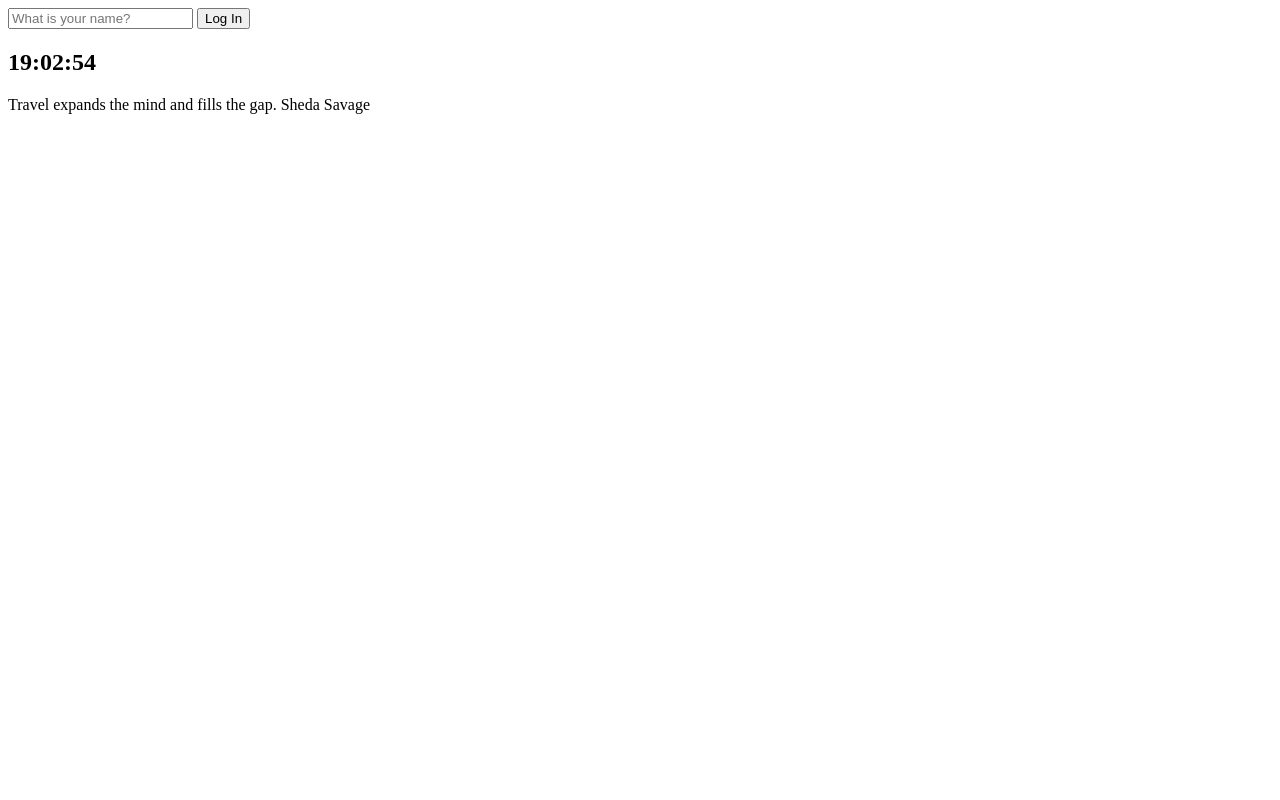
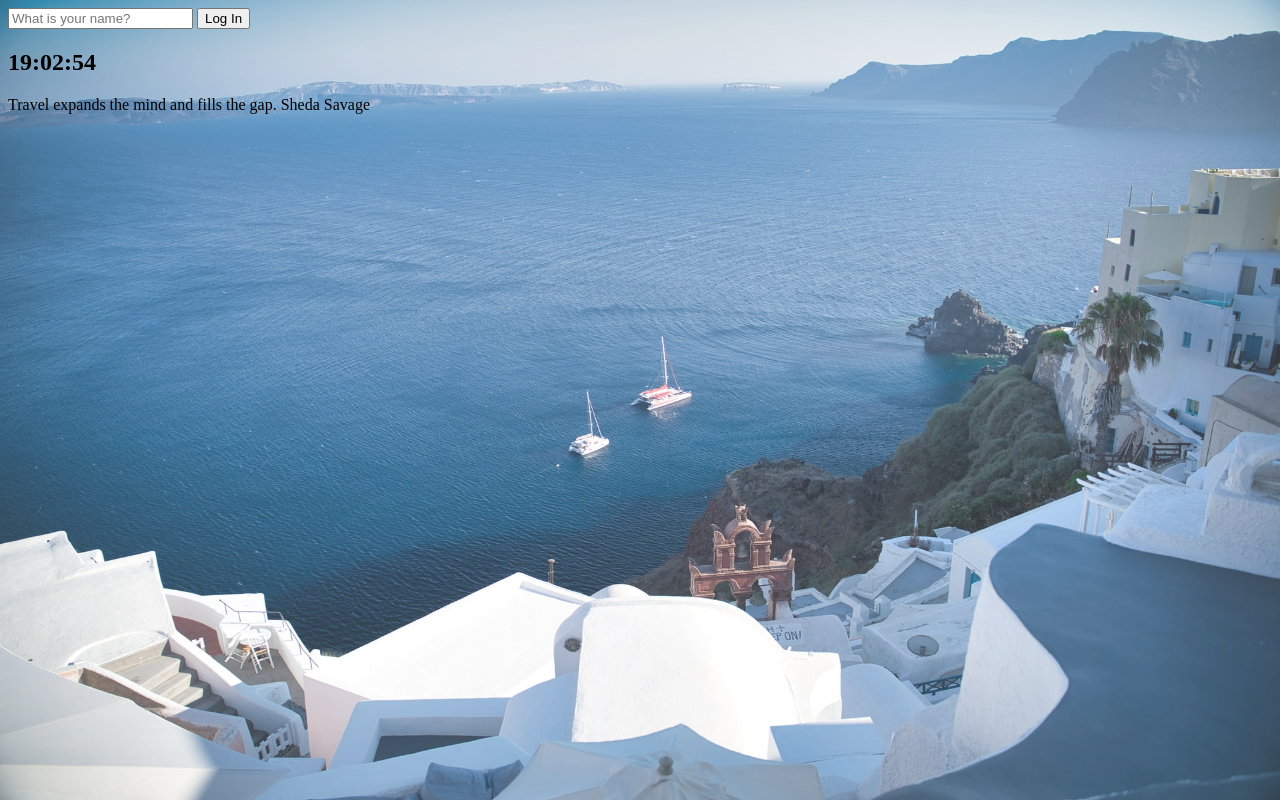
Before and after one commit to chobuzz/momentum, a plain HTML site: page index.html in a window 1280 px wide. Drawn offline with Linux system fonts and the light colour scheme.

Commit message:
Background

```diff
--- a/css/style.css
+++ b/css/style.css
@@ -1,3 +1,15 @@
 .hidden {
     display: none;
 }
+
+img{
+    position:absolute;
+    width:100vw;
+    height:100vh;
+    left: 0px;
+    top: 0px;
+    right:0px;
+    bottom:0px;
+    z-index: -1;
+    opacity:80%;
+    }
--- a/index.html
+++ b/index.html
@@ -25,5 +25,6 @@
     <script src="js/greetings.js"></script>
     <script src="js/clock.js"></script>
     <script src="js/quotes.js"></script>
+    <script src="js/background.js"></script>
 </body>
 </html>
--- /dev/null
+++ b/js/background.js
@@ -0,0 +1,9 @@
+const images = ["0.jpeg", "1.jpeg", "2.jpeg"];
+
+const chosenImage = images[Math.floor(Math.random() * images.length)];
+
+const bgImage = document.createElement("img");
+
+bgImage.src = `img/${chosenImage}`;
+
+document.body.appendChild(bgImage);
```
Also changed, not shown: img/0.jpeg (added), img/1.jpeg (added), img/2.jpeg (added).
